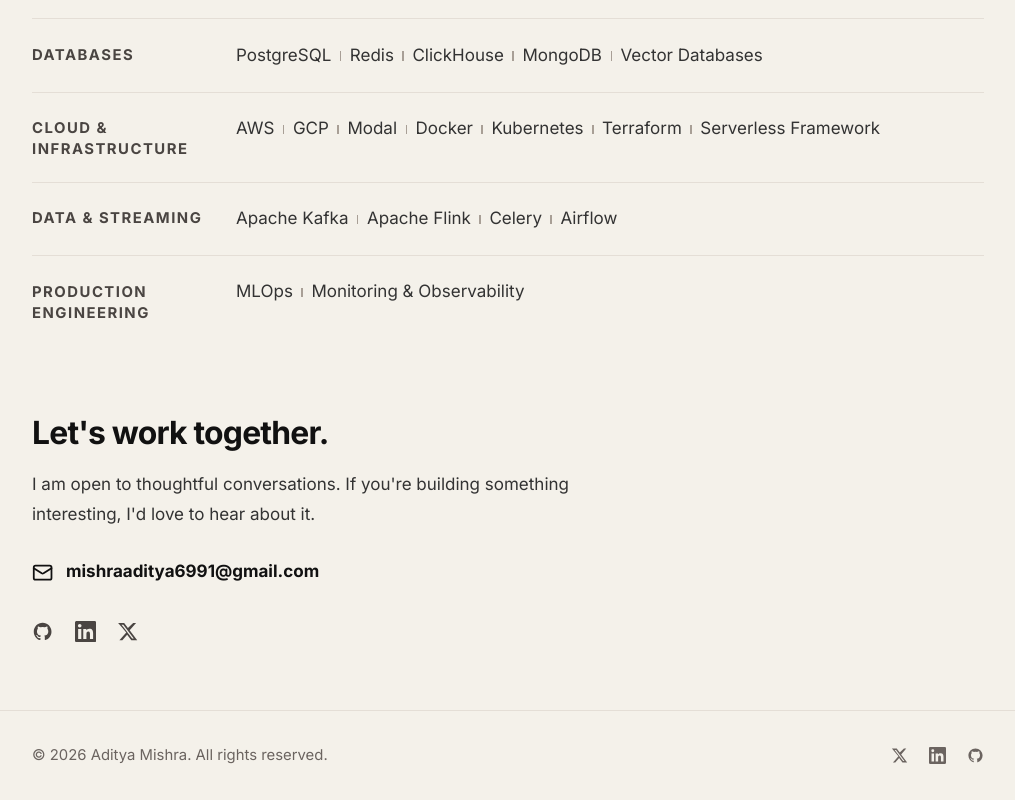
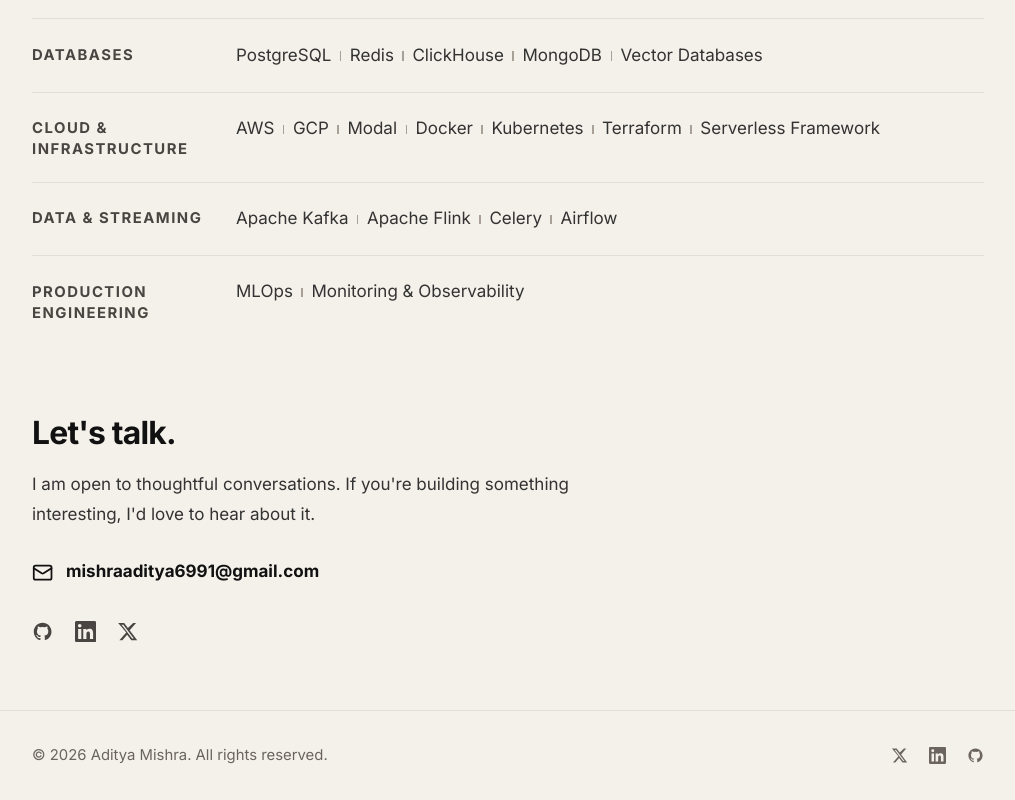
Before and after one commit to adimyth/adimyth.github.io, a Next.js app: page /about in a window 1280 px wide. Shown: the part 3364-4164 px from the top of the page, without its empty margins (132-1147 px from the left). Built offline with nearby package versions, Linux system fonts and the light colour scheme.

Commit message:
fix(cta): retitle the section to let's talk
The section now invites conversations rather than job offers, so the
heading should match.

```diff
--- a/components/CTA.tsx
+++ b/components/CTA.tsx
@@ -7,7 +7,7 @@
     <section className="pt-8 pb-16 px-6">
       <div className="max-w-4xl mx-auto">
         <h2 className="text-3xl font-semibold tracking-tight text-ink leading-tight mb-4">
-          Let&apos;s work together.
+          Let&apos;s talk.
         </h2>
         <p className="text-base text-ink-soft mb-7 max-w-lg leading-7">
           I am open to thoughtful conversations. If you&apos;re
```
